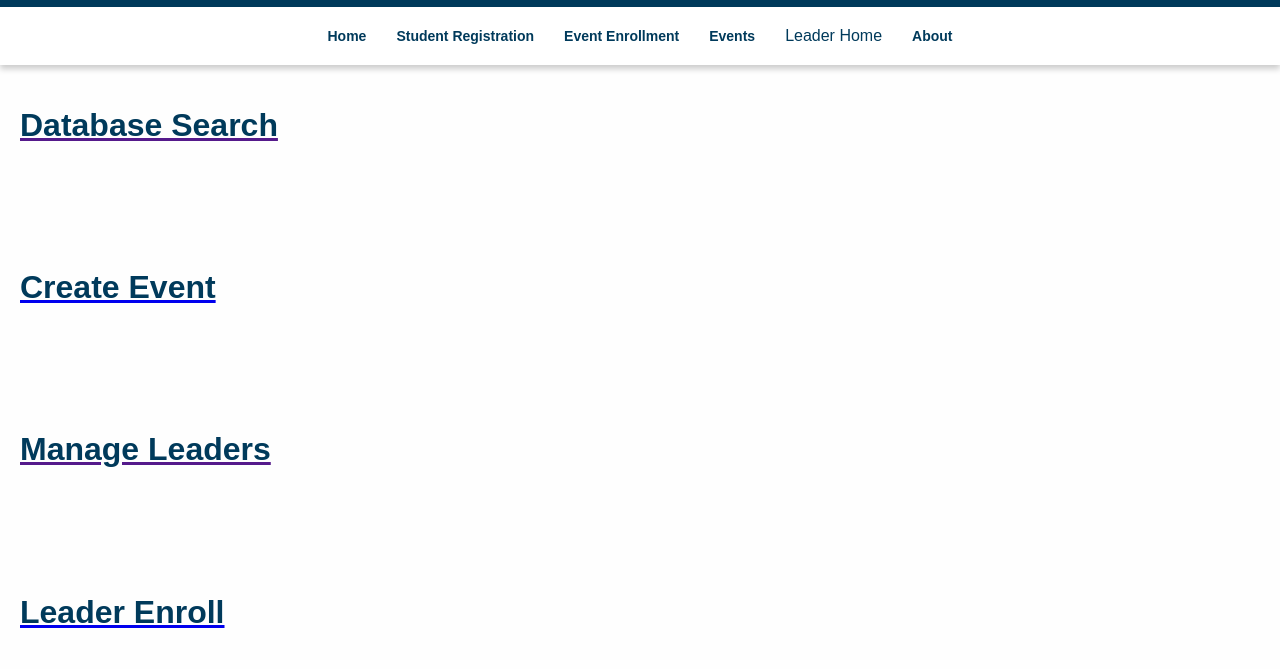
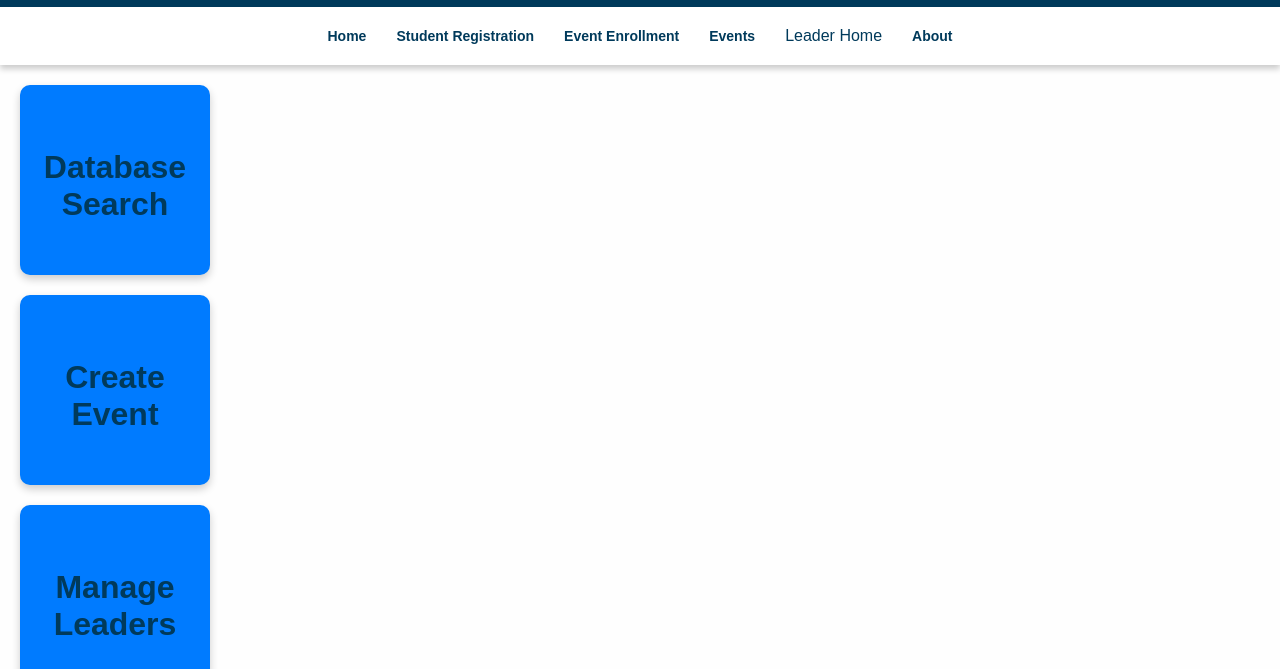
Before and after one commit to Etodo/Etodo.github.io, a website: page LeaderHome.html in a window 1280 px wide. Shown: the part 131-800 px from the top of the page. Drawn offline with Linux system fonts and the light colour scheme.

Commit message:
Update ManageCSS.css

```diff
--- a/ManageCSS.css
+++ b/ManageCSS.css
@@ -133,3 +133,28 @@ body {
 .main-header h1 {
     color: white;
 }
+
+.circle {
+    width: 150px;
+    height: 150px;
+    margin: 20px;
+    display: flex;
+    justify-content: center;
+    align-items: center;
+    text-align: center;
+    background-color: #007BFF;
+    color: white;
+    border-radius: 10px;
+    box-shadow: 0 4px 8px rgba(0, 0, 0, 0.2);
+    transition: transform 0.2s ease, box-shadow 0.2s ease;
+}
+
+.circle:hover {
+    transform: scale(1.1);
+    box-shadow: 0 6px 12px rgba(0, 0, 0, 0.3);
+}
+
+.circle a {
+    text-decoration: none;
+    color: white;
+}
```
